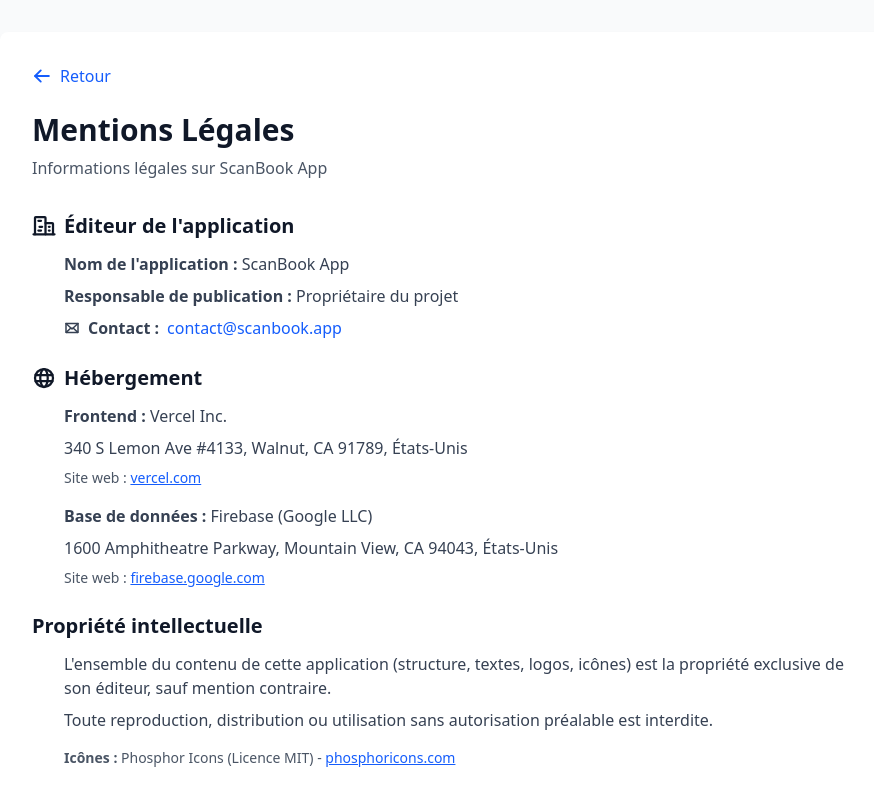
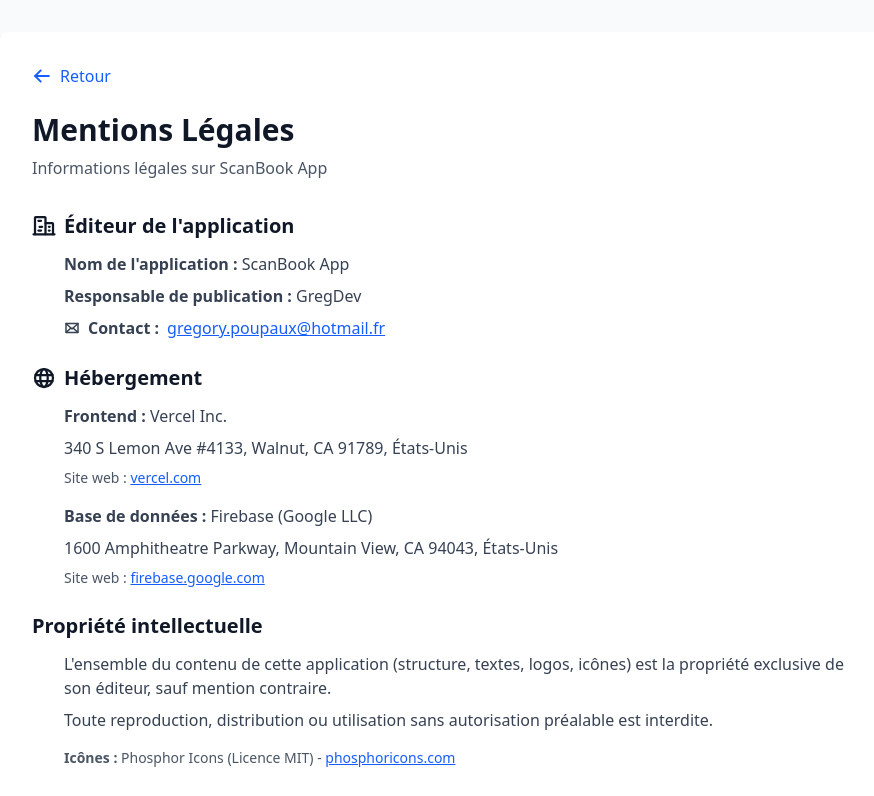
Before and after one commit to MisterPoy/scan-book-app, a React (Vite) app: page /mentions-legales in a window 1280 px wide. Shown: the top 796 px of the page, without its empty margins (192-1066 px from the left). Built offline with nearby package versions, Linux system fonts and the light colour scheme.

Commit message:
Fix: Ajout coordonnees proprietaire dans pages legales
- Responsable: GregDev
- Contact: gregory.poupaux@hotmail.fr
- Liens mailto cliquables

```diff
--- a/src/pages/Confidentialite.tsx
+++ b/src/pages/Confidentialite.tsx
@@ -188,7 +188,9 @@
             <h2 className="text-xl font-semibold text-gray-900 mb-3">Contact</h2>
             <div className="pl-8 space-y-2">
               <p>Pour toute question concernant vos données personnelles, vous pouvez nous contacter à :</p>
-              <p className="text-blue-600 font-medium">contact@scanbook.app</p>
+              <p className="text-blue-600 font-medium">
+                <a href="mailto:gregory.poupaux@hotmail.fr" className="underline">gregory.poupaux@hotmail.fr</a>
+              </p>
             </div>
           </section>
 
--- a/src/pages/MentionsLegales.tsx
+++ b/src/pages/MentionsLegales.tsx
@@ -30,10 +30,10 @@
             </h2>
             <div className="pl-8 space-y-2">
               <p><strong>Nom de l'application :</strong> ScanBook App</p>
-              <p><strong>Responsable de publication :</strong> Propriétaire du projet</p>
+              <p><strong>Responsable de publication :</strong> GregDev</p>
               <p className="flex items-center gap-2">
                 <Envelope size={16} weight="bold" />
-                <strong>Contact :</strong> <span className="text-blue-600">contact@scanbook.app</span>
+                <strong>Contact :</strong> <a href="mailto:gregory.poupaux@hotmail.fr" className="text-blue-600 underline">gregory.poupaux@hotmail.fr</a>
               </p>
             </div>
           </section>
```
